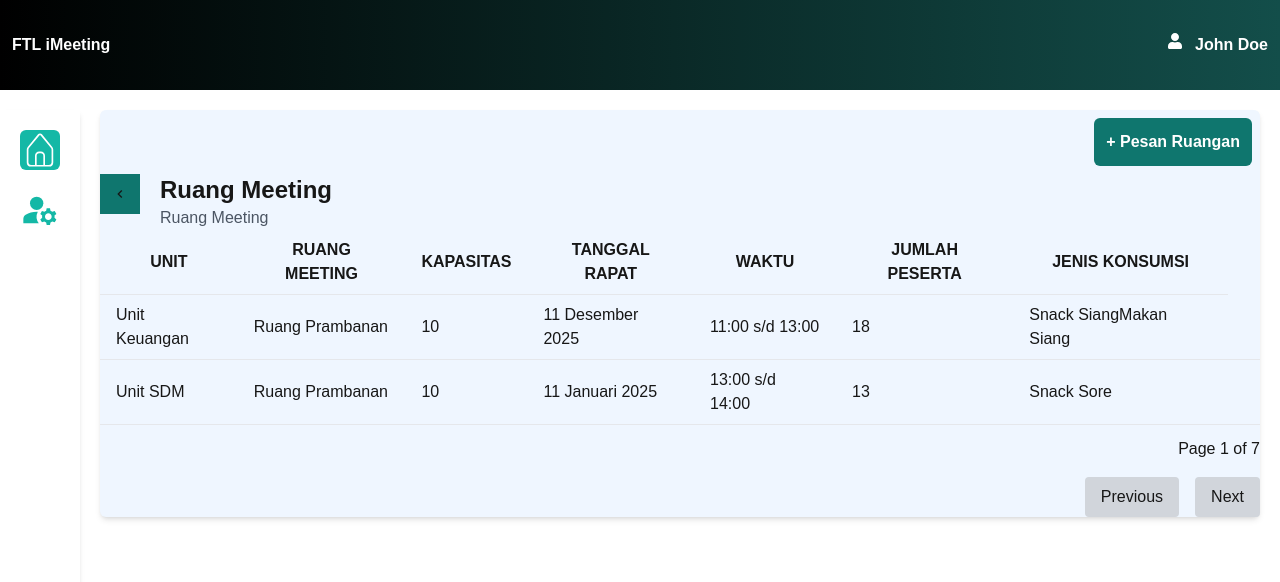
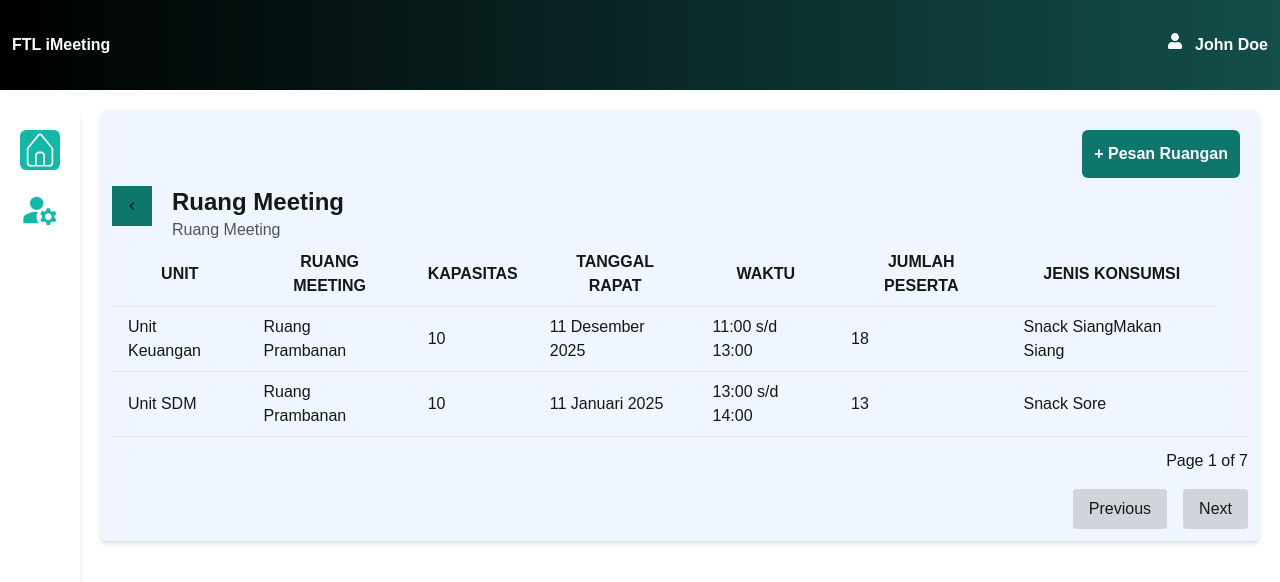
Before and after one commit to smmuja/ftl-test, a Next.js app: page / in a window 1280 px wide. Shown: the top 582 px of the page. Built offline with nearby package versions, Linux system fonts and the light colour scheme.

Commit message:
style: fix dashboard padding

```diff
--- a/src/features/dashboard/DashboardWrapper.tsx
+++ b/src/features/dashboard/DashboardWrapper.tsx
@@ -5,7 +5,7 @@ import { MdOutlineKeyboardArrowLeft } from "react-icons/md";
 export function DashboardWrapper() {
   return (
     <>
-      <div className="border-gray-400 m-5 bg-blue-50 rounded-md shadow-md">
+      <div className="border-gray-400 m-5 bg-blue-50 rounded-md shadow-md p-3">
         <div className="flex justify-end">
           <Link
             href={"/pesan-ruangan"}
--- a/src/features/table/RuangMeetingTable.tsx
+++ b/src/features/table/RuangMeetingTable.tsx
@@ -1,6 +1,3 @@
-// import { ruangMeetingData } from "@/data/RuangMeetingData";
-// import usePagination from "@/hooks/usePagination";
-
 import { RuangMeetingDataProps } from "@/types/RuangMeetingDataProps";
 
 export function RuangMeetingTable({
@@ -8,8 +5,6 @@ export function RuangMeetingTable({
 }: {
   ruangMeetingData: RuangMeetingDataProps[];
 }) {
-  //   const { currentPage, setCurrentPage, paginatedData, totalPage } =
-  //     usePagination(ruangMeetingData, 2);
   return (
     <>
       <div className="">
```
